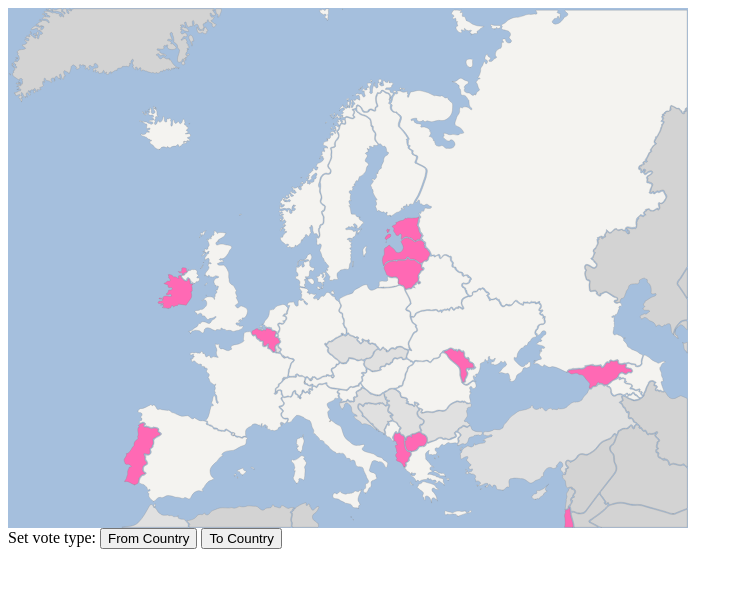
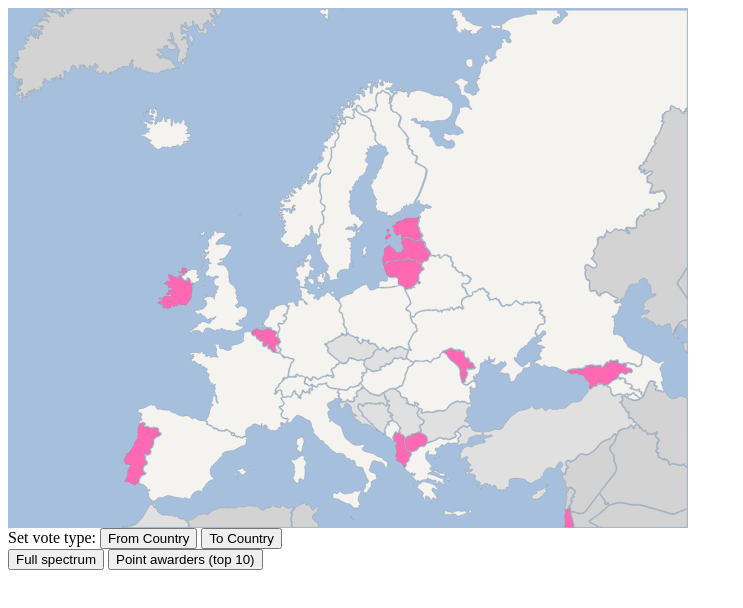
Before and after one commit to tom-lord/eurovision_map, a plain HTML site: page eurovision_map.html in a window 1280 px wide. Shown: the whole page, without its empty margins (0-743 px from the left). Drawn offline with Linux system fonts and the light colour scheme.

Commit message:
Added a basic colour scheme changing button
This needs to be tidied up and generalise, but I couldn't resist just
adding it now.

```diff
--- a/data/colour_schemes.js
+++ b/data/colour_schemes.js
@@ -29,6 +29,36 @@ COLOUR_SCHEMES = {
         "#bf0033"  // Red
     ],
 
+//TODO: Genealise this, and make it more red.
+    point_awarders : [
+        "#00e520", // Green
+        "#07db1f",
+        "#0fd21e",
+        "#16c91e",
+        "#1ec01d",
+        "#26b71d",
+        "#2dae1c",
+        "#35a41c",
+        "#3d9b1b",
+        "#44921b",
+        "#ffffff", // White
+        "#ffffff",
+        "#ffffff",
+        "#ffffff",
+        "#ffffff",
+        "#ffffff",
+        "#ffffff",
+        "#ffffff",
+        "#ffffff",
+        "#ffffff",
+        "#ffffff",
+        "#ffffff",
+        "#ffffff",
+        "#ffffff",
+        "#ffffff",
+        "#ffffff"
+    ],
+
     voted_only : '#ff69b4', // Pink
     not_participating : '#e0e0e0', // Light grey
     never_participated : '#d3d3d3' // Dark grey
--- a/eurovision_map.html
+++ b/eurovision_map.html
@@ -53,8 +53,11 @@
   </head>
   <body>
     <div id="vmap" style="width: 680px; height: 520px;"></div>
-Set vote type:
+    Set vote type:
     <button onclick="setVoteType('from_country')">From Country</button>
     <button onclick="setVoteType('to_country')">To Country</button>
+    <br>
+    <button onclick="setColourScheme('green_to_red')">Full spectrum</button>
+    <button onclick="setColourScheme('point_awarders')">Point awarders (top 10)</button>
   </body>
 </html>
--- a/lib/buttons.js
+++ b/lib/buttons.js
@@ -2,3 +2,8 @@ function setVoteType(type)
 {
     CONFIG.vote_type = type;
 }
+
+function setColourScheme(colour_scheme)
+{
+    CONFIG.colour_scheme = COLOUR_SCHEMES[colour_scheme];
+}
```
